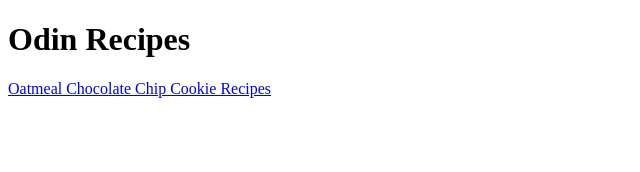
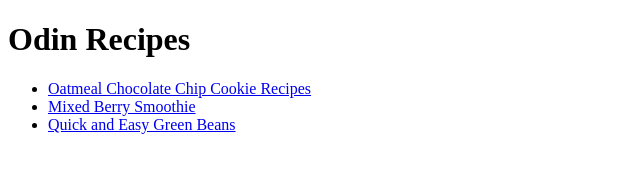
Before and after one commit to CisnePHX/odin-recipes, a plain HTML site: page index.html in a window 1280 px wide. Shown: the whole page, without its empty margins (0-640 px from the left). Drawn offline with Linux system fonts and the light colour scheme.

Commit message:
Add green bean and mixed berry smoothie recipies

```diff
--- a/index.html
+++ b/index.html
@@ -6,6 +6,10 @@
 </head>
 <body>
     <h1>Odin Recipes</h1>
-    <p><a href="./recipes/oatmeal-chochip-cookies.html">Oatmeal Chocolate Chip Cookie Recipes</a></p>
+    <ul>
+        <li><a href="./recipes/oatmeal-chochip-cookies.html">Oatmeal Chocolate Chip Cookie Recipes</a></li>
+        <li><a href="./recipes/mixed-berry-smoothie.html">Mixed Berry Smoothie</a></li>
+        <li><a href="./recipes/easy-green-beans.html">Quick and Easy Green Beans</a></li>
+    </ul>
 </body>
 </html>
```
Also changed, not shown: recipes/easy-green-beans.html (added), recipes/mixed-berry-smoothie.html (added).
